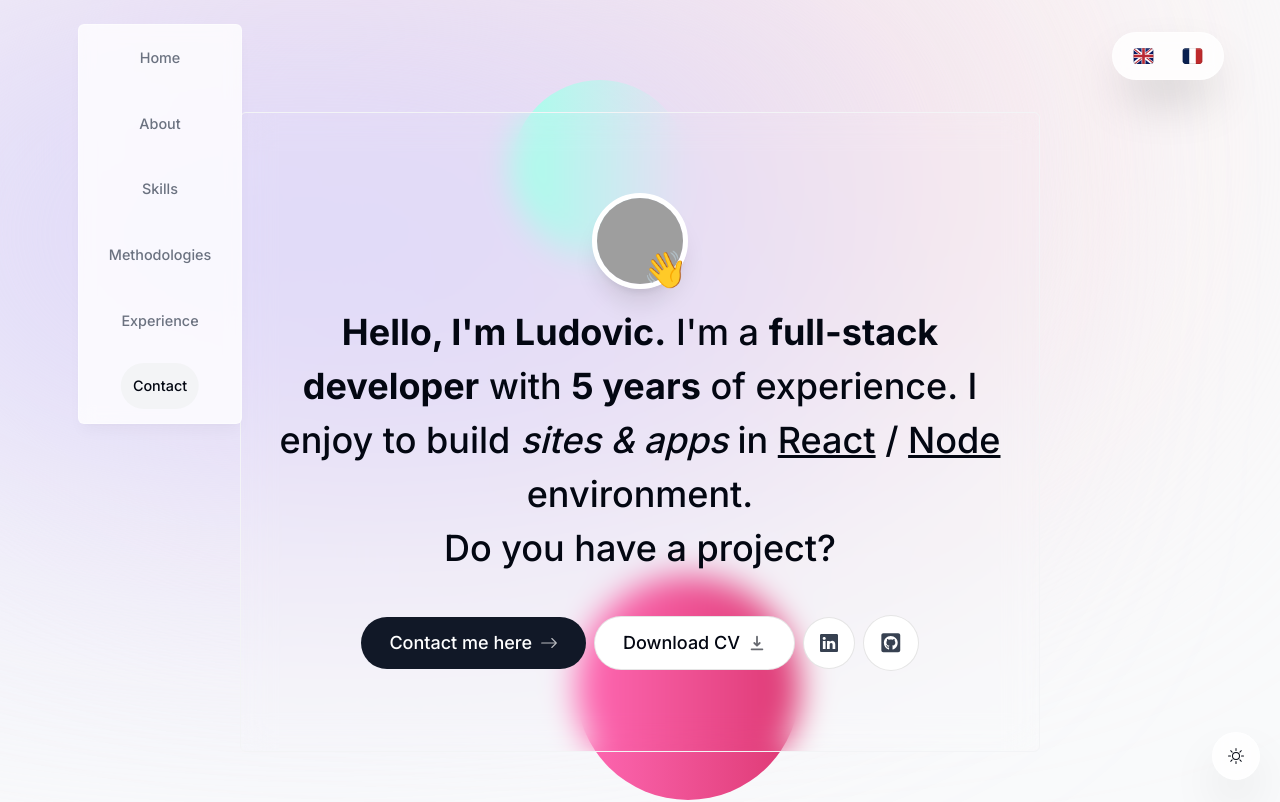
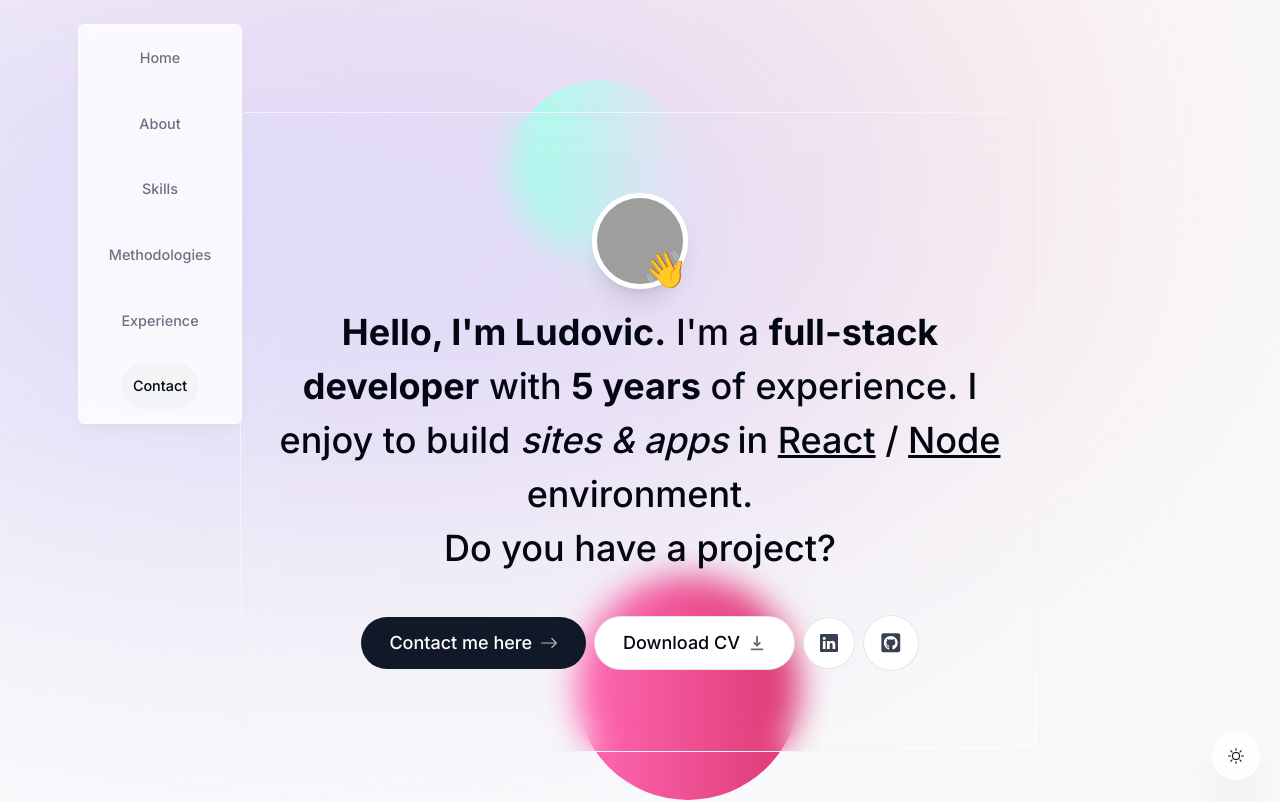
Before and after one commit to ludob78/myportfolio, a Next.js app: page / in a window 1280 px wide. Shown: the top 802 px of the page. Built offline with nearby package versions, Linux system fonts and the light colour scheme; grey boxes are pictures that could not be loaded.

Commit message:
disable internationalization for now

```diff
--- a/app/layout.tsx
+++ b/app/layout.tsx
@@ -63,7 +63,7 @@ const RootLayout = ({ children }: { children: React.ReactNode }) => {
             </div>
             <Footer />
             <Toaster position="top-right" />
-            <LanguagesSwitch />
+            {/* <LanguagesSwitch /> */}
             <ThemeSwitch />
           </ActiveSectionContextProvider>
           {/* </ActiveLocaleContextProvider> */}
```
